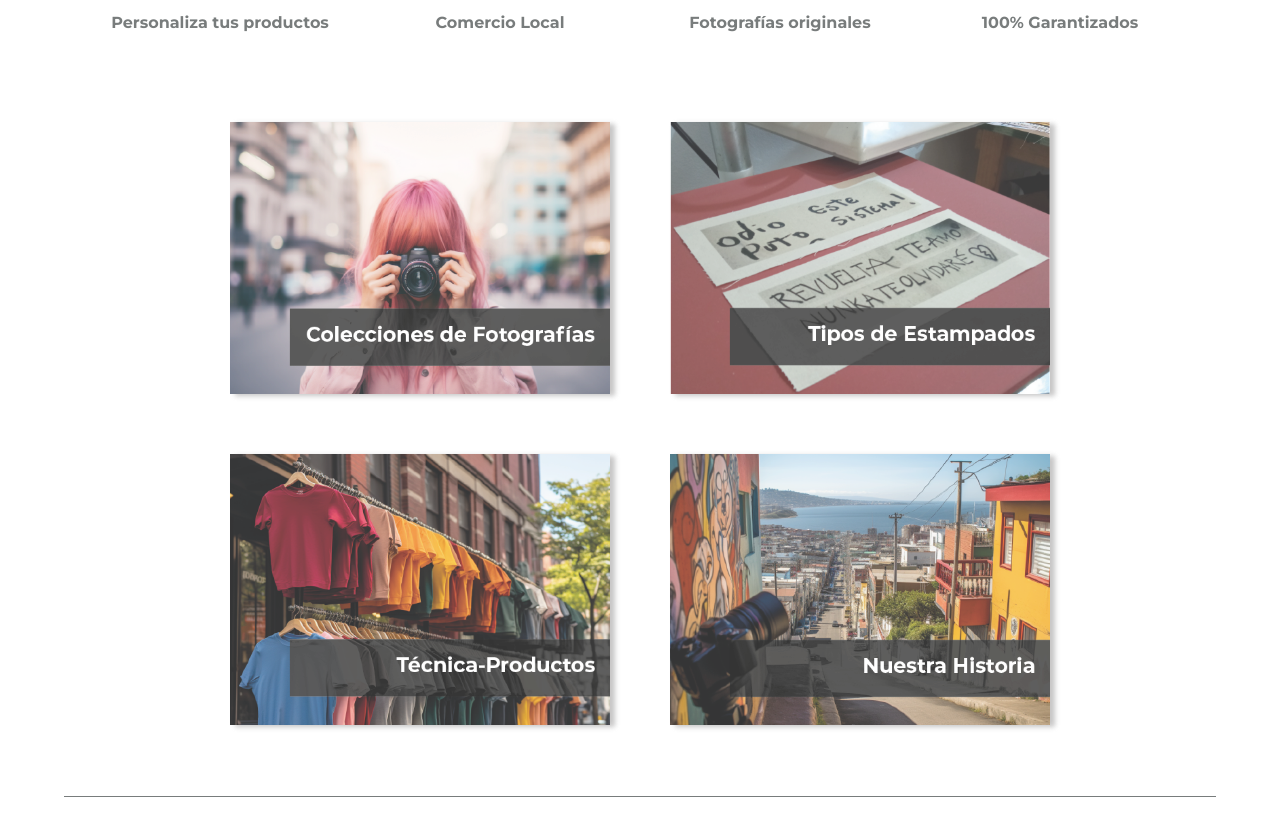
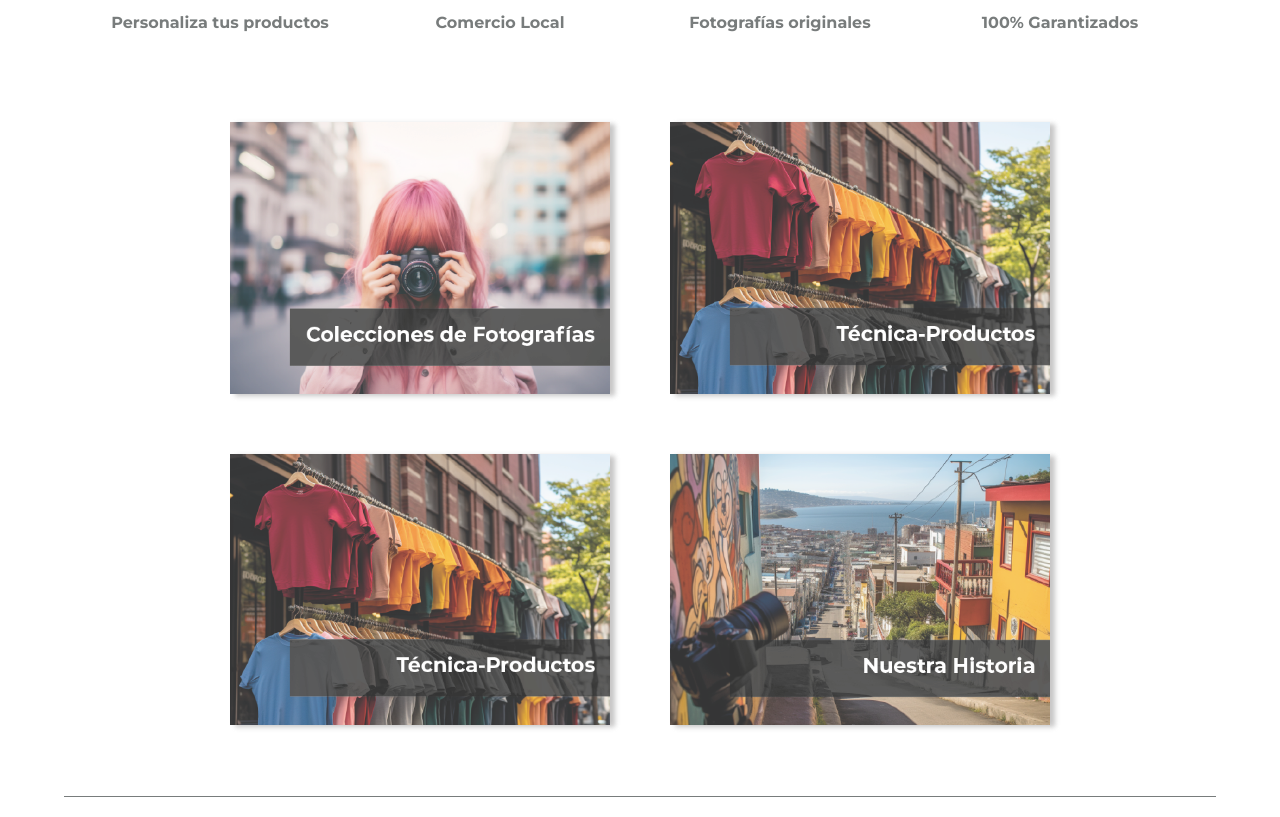
Before and after one commit to npericov/Pre-entrega-2, a plain HTML site: page index.html in a window 1280 px wide. Shown: the part 980-1797 px from the top of the page. Drawn offline with nearby package versions, Linux system fonts and the light colour scheme; a web font is replaced by a local one.

Commit message:
modif index

```diff
--- a/index.html
+++ b/index.html
@@ -114,7 +114,7 @@
                     <img class="imgGaleria" src="./img/colecciones.png" alt="colecciones de fotografias">
                 </div>
                 <div>
-                    <img class="imgGaleria" src="/img/estampados.png" alt="tipos de estampados">
+                    <img class="imgGaleria" src="./img/productos.png" alt="tipos de estampados">
                 </div>
                 <div>
                     <img class="imgGaleria" src="./img/productos.png" alt="tecnica-productos">
```
